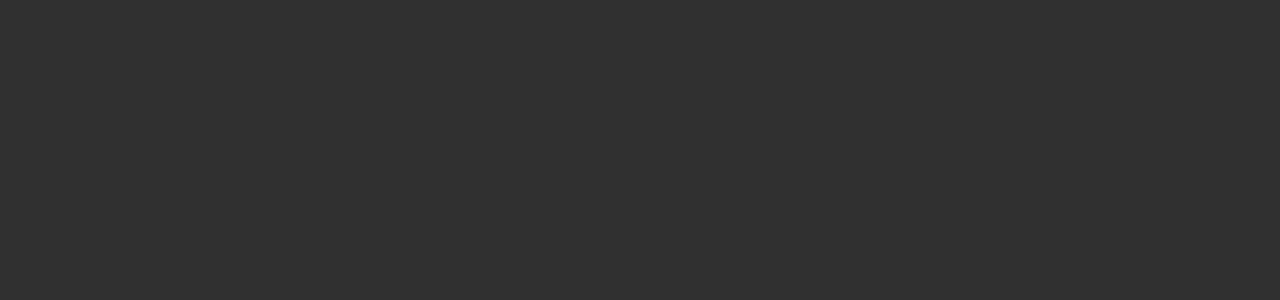
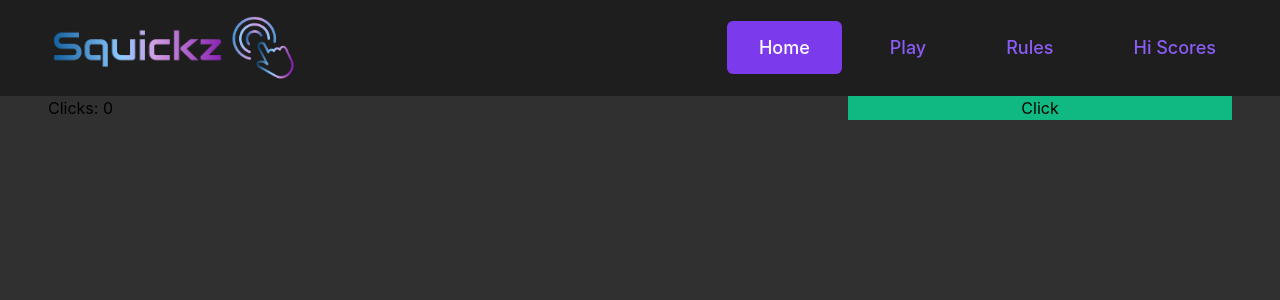
Before and after one commit to PPK44/Squickz, a React (Create React App) app in the folder baller-squad/: page /play in a window 1280 px wide. Shown: the top 300 px of the page. Built offline with nearby package versions, Linux system fonts and the light colour scheme.

Commit message:
click and grow box

```diff
--- a/baller-squad/src/app/App.js
+++ b/baller-squad/src/app/App.js
@@ -1,10 +1,12 @@
 import React from "react";
 import { BrowserRouter as Router } from "react-router-dom";
 import { Routes } from "./Routes";
+import { TopNavModule } from "./modules/Nav/TopNav";
 
 export const App = () => {
   return (
     <Router>
+      <TopNavModule />
       <Routes />
     </Router>
   );
--- a/baller-squad/src/app/Routes.js
+++ b/baller-squad/src/app/Routes.js
@@ -1,11 +1,13 @@
 import React from "react";
 import { Route, Switch } from "react-router-dom";
 import { Home } from "./pages/Home";
+import { Play } from "./pages/Play";
 
 export const Routes = () => {
   return (
     <Switch>
       <Route exact path="/" component={Home} />
+      <Route exact path="/play" component={Play} />
     </Switch>
   );
 };
--- a/baller-squad/src/app/components/Nav/MenuItems.js
+++ b/baller-squad/src/app/components/Nav/MenuItems.js
@@ -6,6 +6,13 @@
     <>
       <MenuItem
         link="/"
+        text="Home"
+        isNavOpen={isNavOpen}
+        currentRoute={currentRoute}
+        setCurrentRoute={setCurrentRoute}
+      />
+      <MenuItem
+        link="/play"
         text="Play"
         isNavOpen={isNavOpen}
         currentRoute={currentRoute}
--- /dev/null
+++ b/baller-squad/src/app/components/PageWrapper.js
@@ -0,0 +1,9 @@
+import React from 'react';
+
+export const PageWrapper = ({children}) => {
+  return (
+    <div className={`px-12`}>
+      {children}
+    </div>
+  )
+}
--- a/baller-squad/src/app/modules/Nav/TopNav.js
+++ b/baller-squad/src/app/modules/Nav/TopNav.js
@@ -5,7 +5,7 @@
 
 export const TopNavModule = () => {
   const [isNavOpen, setNavOpen] = useState(false); // state for opening/closing navbar in mobile menu
-  const [currentRoute, setCurrentRoute] = useState(""); // used for storing current visited route
+  const [currentRoute, setCurrentRoute] = useState("/"); // used for storing current visited route
 
   // code taken from https://stackoverflow.com/questions/19014250/rerender-view-on-browser-resize-with-react
   // This is used because once you pass a threshold of size, if you didn't close the nav
--- a/baller-squad/src/app/pages/Home.js
+++ b/baller-squad/src/app/pages/Home.js
@@ -1,7 +1,11 @@
 // Home page for app
 import React from "react";
-import { TopNavModule } from "../modules/Nav/TopNav";
+import { PageWrapper } from "../components/PageWrapper";
 
 export const Home = () => {
-  return <TopNavModule />;
+  return (
+    <PageWrapper>
+      <div>Home</div>
+    </PageWrapper>
+  );
 };
--- /dev/null
+++ b/baller-squad/src/app/pages/Play.js
@@ -0,0 +1,45 @@
+import React, { useState, useLayoutEffect, useRef } from "react";
+import { PageWrapper } from "../components/PageWrapper";
+
+
+export const Play = () => {
+  const boxRef = useRef();
+  const [clicks, setClicks] = useState(0);
+  const [currentHeight, setCurrentHeight] = useState(0);
+
+  useLayoutEffect(() => {
+    if(boxRef.current) {
+      setCurrentHeight(boxRef.current.offsetHeight)
+    }
+  }, []);
+
+  const incrementHeight = () => {
+    setClicks(c => c + 1);
+    setCurrentHeight(h => h + 1);
+    console.log(`New height: ${currentHeight}`)
+  }
+
+  const style = {
+    height : currentHeight
+  }
+
+  return (
+    <>
+      <div className={`flex flex-col flex-1`}>
+        <PageWrapper>
+          <div className={`grid grid-cols-3 gap-4`}>
+            <div>Clicks: {clicks}</div>
+            <div className={`relative w-full`}>
+              <div
+                ref={boxRef}
+                className={`absolute bg-red-500 inset-x-0 bottom-0`}
+                style={style}
+              ></div>
+            </div>
+            <button onClick={() => incrementHeight()} className={`bg-green-500`}>Click</button>
+          </div>
+        </PageWrapper>
+      </div>
+    </>
+  );
+};
```
